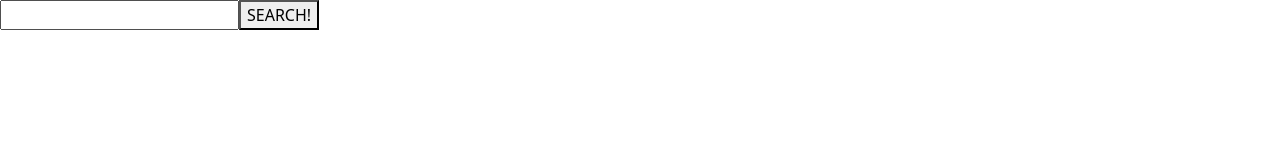
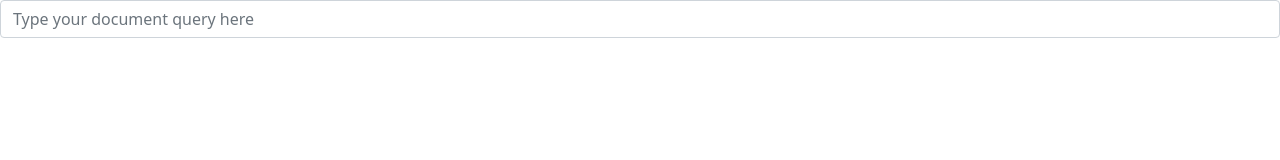
Before and after one commit to mycreativity/keynote-indexer-gui, a plain HTML site: page index.html in a window 1280 px wide. Drawn offline with nearby package versions, Linux system fonts and the light colour scheme.

Commit message:
Update index.html

```diff
--- a/index.html
+++ b/index.html
@@ -8,17 +8,29 @@
   <body>
 
 <div id="app">
-<input type="text" v-model="query" />
 
-<button v-on:click="search">SEARCH!</button>
-  <ul class="list-group">
-      <li class="list-group-item" v-for="item in results">
-          <a :href="item.imageUrl" target="_blank">
-            <image :src="item.imageUrl" class="img-fluid" :alt='item.text'/>
-            {{item.originalDocumentName}}<br/>
-          </a>
-      </li>
-  </ul>
+  <div class="content">
+    <input type="text"
+      class="form-control"
+      v-model="query"
+      @keyup.enter="search"
+      placeholder="Type your document query here"/>
+  </div>
+
+  <div class="content">
+      <div class="row" v-for="item in results">
+          <div class="col-6">
+            <div class="card">
+              <image :src="item.imageUrl" class="img-fluid" :alt='item.text'/>
+              <div class="card-body">
+                <a :href="item.imageUrl" target="_blank">
+                  <p class="card-text">{{item.originalDocumentName}}</p>
+                 </a>
+              </div>
+            </div>
+          </div>
+      </div>
+  </div>
 </div>
 
 
@@ -47,7 +59,7 @@
             .catch(function (error) {
               console.log(error);
             });
-          //this.results = response.data;
+          	event.stopPropagation();
         }
     }
   }).mount('#app')
```
